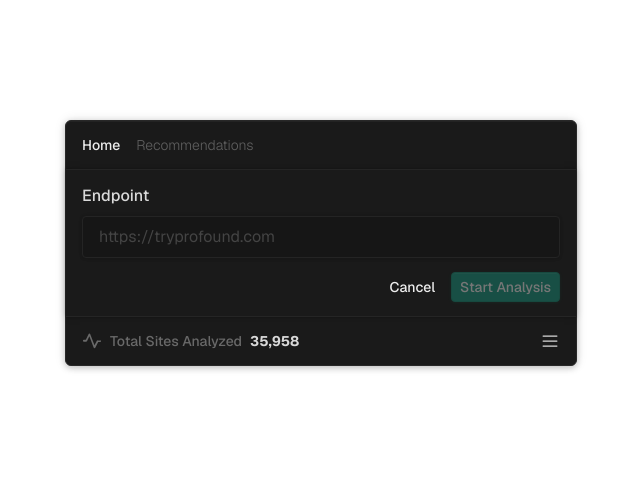
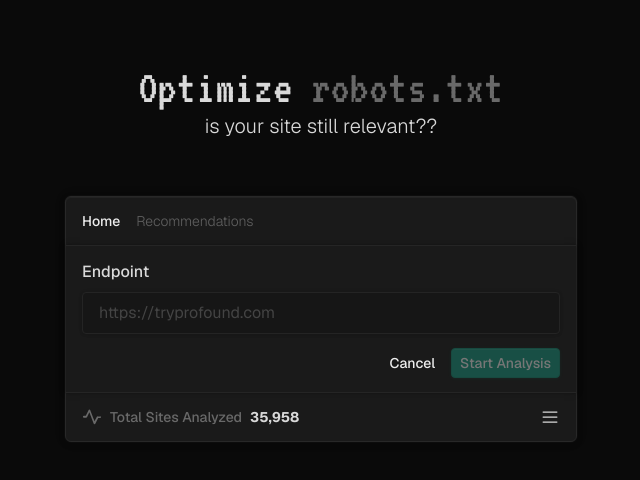
Before and after one commit to deeepsig/aio-tool, a Next.js app: page / in a window 1280 px wide. Shown: the top 480 px of the page, without its empty margins (319-959 px from the left). Built offline with nearby package versions, Linux system fonts and the light colour scheme.

Commit message:
Added tha title for tha app

```diff
--- a/src/app/layout.tsx
+++ b/src/app/layout.tsx
@@ -1,5 +1,5 @@
 import type { Metadata } from 'next';
-import { Geist, Geist_Mono } from 'next/font/google';
+import { Geist, Geist_Mono, VT323 } from 'next/font/google';
 import '@/styles/globals.css';
 
 const geistSans = Geist({
@@ -10,6 +10,12 @@ const geistSans = Geist({
 const geistMono = Geist_Mono({
   variable: '--font-geist-mono',
   subsets: ['latin'],
+});
+
+const vt323 = VT323({
+  variable: '--font-vt323',
+  subsets: ['latin'],
+  weight: '400', // VT323 only has one weight
 });
 
 export const metadata: Metadata = {
@@ -25,7 +31,7 @@ export default function RootLayout({
   return (
     <html lang="en">
       <body
-        className={`${geistSans.variable} ${geistMono.variable} antialiased`}
+        className={`${geistSans.variable} ${geistMono.variable} ${vt323.variable} antialiased`}
       >
         {children}
       </body>
--- a/src/app/page.tsx
+++ b/src/app/page.tsx
@@ -1,11 +1,17 @@
 import AppClient from '@/components/app-client';
+import About from '@/components/misc/about';
 
 export default function Page() {
   return (
-    <div className="min-h-screen flex items-start justify-center bg-[var(--background)] font-sans pt-[15vh]">
-      <div className="outer-box space-y-[14px]">
-        {/* This is the "client island" - only this part becomes client-side */}
-        <AppClient />
+    <div className="min-h-screen font-sans">
+      <div className="flex flex-col items-center py-[8vh]">
+        <About />
+        <div className="mt-8 flex items-start justify-center">
+          <div className="outer-box space-y-[14px]">
+            {/* This is the "client island" - only this part becomes client-side */}
+            <AppClient />
+          </div>
+        </div>
       </div>
     </div>
   );
--- /dev/null
+++ b/src/components/misc/about.tsx
@@ -0,0 +1,12 @@
+export default function About() {
+  return (
+    <div className="text-center mb-6">
+      <h1 className="font-vt323 text-5xl text-[#D9D9D9]">
+        Optimize {<span className="text-[#696969]">robots.txt</span>}
+      </h1>
+      <h2 className="font-sans font-light text-xl text-[#D9D9D9]">
+        is your site still relevant??
+      </h2>
+    </div>
+  );
+}
--- a/src/styles/globals.css
+++ b/src/styles/globals.css
@@ -29,6 +29,7 @@
   --color-foreground: var(--foreground);
   --font-sans: var(--font-geist-sans);
   --font-mono: var(--font-geist-mono);
+  --font-vt323: var(--font-vt323);
 }
 
 /* Dark mode theme variables */
@@ -43,7 +44,7 @@
    GLOBAL STYLES & SCROLLBARS
 ======================================== */
 body {
-  background: var(--background);
+  background: #0a0a0a;
   color: var(--foreground);
   font-family: Arial, Helvetica, sans-serif;
 }
```
